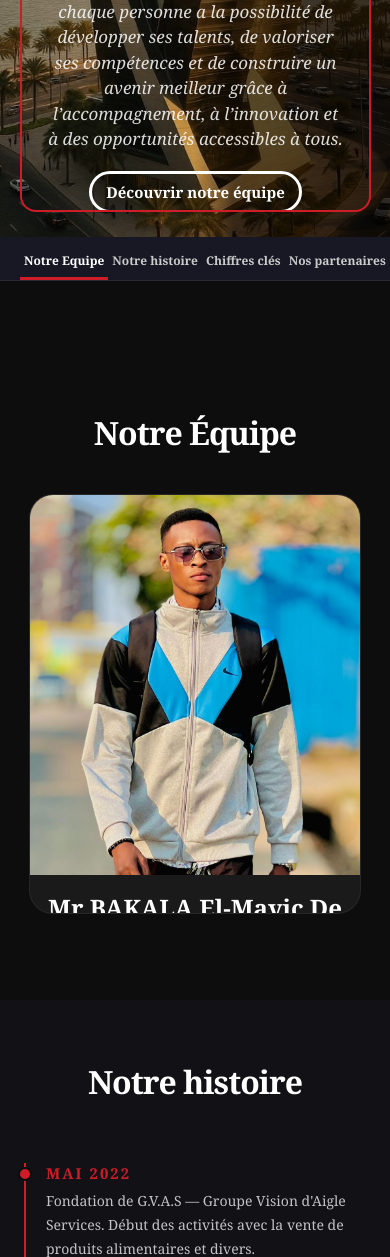
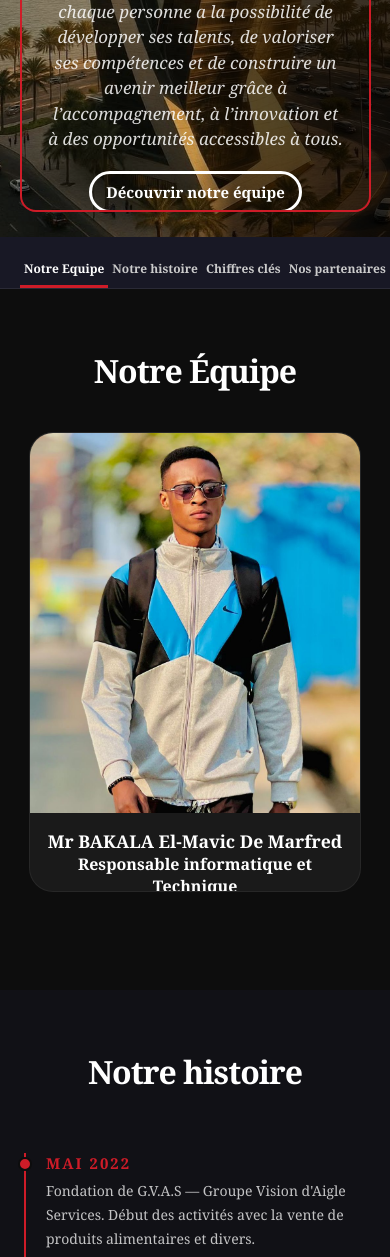
Before and after one commit to El-mavic/Projet_GVAS, a PHP site: page /Vivi/apropos.php in a window 390 px wide. Shown: the part 607-1864 px from the top of the page. Run offline with PHP 8.4, Linux system fonts and the light colour scheme; some libraries are stand-ins or nearby versions.

Commit message:
modified

```diff
--- a/SITE_GVAS/Vivi/apropos.css
+++ b/SITE_GVAS/Vivi/apropos.css
@@ -729,7 +729,7 @@ nav {
     font-size: 12px;
     padding: 8px 4px;
     white-space: nowrap;
-    margin-top: 7px;
+    /* margin-top: 7px; */
   }
    .content {
     top: 50px;
@@ -741,13 +741,13 @@ nav {
     font-size: 0.6rem;
     padding: 8px 6px;
     white-space: nowrap;
-    margin-top: 15px;
-  }
-/*
+    /* margin-top: 15px; */
+  }
+
   .content {
-    top: 70px;
-  }
-*/
+    top: 35px;
+  }
+
 }
 
 .section-title{
@@ -869,7 +869,7 @@ nav {
 @media (max-width: 1366px){
   .team-carousel{
     width: 650px;
-    height: 450px;
+    height: 470px;
   }
   .card-3 img{
     object-fit: cover;
@@ -881,7 +881,7 @@ nav {
 @media (max-width: 820px){
   .team-carousel{
     width: 85vw;
-    height: 420px;
+    height: 460px;
   }
 }
 
@@ -890,7 +890,16 @@ nav {
 @media (max-width: 414px){
   .team-carousel{
     width: 85vw;
-    height: 420px;
+    height: 460px;
+  }
+  .team-content h2{
+    font-size: 1.1rem;
+  }
+  .team-content h3{
+    font-size: 1rem;
+  }
+  .team-section{
+    padding: 60px 24px;
   }
 }
 
@@ -1143,7 +1152,7 @@ nav {
 
 .partenaires-section {
   background: #111116;
-  padding: 200px 0px;
+  padding: 130px 0px;
   overflow: hidden;
 }
 
--- a/SITE_GVAS/Vivi/apropos.php
+++ b/SITE_GVAS/Vivi/apropos.php
@@ -44,7 +44,7 @@ if (!isset($_SESSION['visite_' . $page])) {
       <li><a href="../contacts.php">Contacts</a></li>
     </ul>
     <!-- <button class="bouton">Nous rejoindre</button> -->
-    <a href="../Gloire/page_publicitaire.html" class="bouton">En savoir plus</a>
+    <a href="../Gloire/page_publicitaire.php" class="bouton">En savoir plus</a>
   </nav>
 
   <!-- SECTION HERROO -->
@@ -283,17 +283,19 @@ if (!isset($_SESSION['visite_' . $page])) {
             </div>
           </div>-->
             <div class="footer-social">
-              <a class="fb" href="https://www.facebook.com/share/v/1E8xRbZ7MA/" target="_blank">
+              <a class="fb" href="https://www.facebook.com/profile.php?id=61583138888176" target="_blank">
                 <ion-icon name="logo-facebook"></ion-icon>
               </a>
               <a class="fb" href="https://youtube.com/dcodeyt" target="_blank">
                 <ion-icon name="logo-youtube"></ion-icon>
               </a>
+              <!--
               <a class="fb" href="https://instagram.com/dcodeyt" target="_blank">
                 <ion-icon name="logo-instagram"></ion-icon>
               </a>
-              <a class="fb" href="https://twitter.com/dcodeyt" target="_blank">
-                <ion-icon name="logo-twitter"></ion-icon>
+              -->
+              <a class="fb" href="https://whatsapp.com/dcodeyt" target="_blank">
+                <ion-icon name="logo-whatsapp"></ion-icon>
               </a>
               <a class="fb" href="https://tiktok.com/dcodeyt" target="_blank">
                 <ion-icon name="logo-tiktok"></ion-icon>
@@ -304,10 +306,10 @@ if (!isset($_SESSION['visite_' . $page])) {
           <div class="footer-col">
             <h4>À propos</h4>
             <ul>
-              <li><a href="apropos.html#histoire">Notre histoire</a></li>
-              <li><a href="apropos.html#team">Notre équipe</a></li>
-              <li><a href="apropos.html#chiffres">Chiffres clés</a></li>
-              <li><a href="apropos.html#partenaires">Nos partenaires</a></li>
+              <li><a href="apropos.php#histoire">Notre histoire</a></li>
+              <li><a href="apropos.php#team">Notre équipe</a></li>
+              <li><a href="apropos.php#chiffres">Chiffres clés</a></li>
+              <li><a href="apropos.php#partenaires">Nos partenaires</a></li>
             </ul>
           </div>
 
@@ -316,7 +318,7 @@ if (!isset($_SESSION['visite_' . $page])) {
             <ul>
               <li><a href="Formation.php">Nos programmes</a></li>
               <li><a href="index.php">Inscription</a></li>
-              <li><a href="bon.html">En savoir plus sur nos services</a></li>
+              <li><a href="Gloire/page_publicitaire.php">En savoir plus sur nos services</a></li>
             </ul>
           </div>
 
--- a/SITE_GVAS/contacts.php
+++ b/SITE_GVAS/contacts.php
@@ -36,7 +36,7 @@
                             <li><a href="index.php">Accueil</a></li>
                             <li><a href="Formation.php">Formations</a></li>
                             <li><a href="galerie.php">Galerie</a></li>
-                            <li><a href="a-propos.php">À propos</a></li>
+                            <li><a href="Vivi/apropos.php">À propos</a></li>
                         </ul>
                     </nav><br>
                     <p>Prêt à transformer vos idées en réalité ? Contactez-nous dès maintenant.</p>
--- a/SITE_GVAS/galerie.php
+++ b/SITE_GVAS/galerie.php
@@ -492,10 +492,10 @@ if (!isset($_SESSION['visite_' . $page])) {
         <li><a href="Formation.php">Formations</a></li>
         <li><a href="galerie.php">Galerie</a></li>
         <li><a href="contacts.php">Contact</a></li>
-        <li><a href="a-propos.php">À propos</a></li>
+        <li><a href="Vivi/apropos.php">À propos</a></li>
       </ul>
     </nav>
-    <p>Vivre une galerie speciale pour nos activitées</p>
+    <p>Vivre une galerie speciale pour nos activités</p>
   </div>
 
   </div>
--- a/SITE_GVAS/index.php
+++ b/SITE_GVAS/index.php
@@ -66,7 +66,7 @@ if (!isset($_SESSION['visite_' . $page])) {
             <ul class="links">
                 <li><a href="Temoignage.php">Temoignage</a></li>
                 <li><a href="Formation.php">Formations</a></li>
-                <li><a href="Galerie.php">Gallérie</a></li>
+                <li><a href="Galerie.php">Galerie</a></li>
                 <li><a href="contacts.php">Contacts</a></li>
             </ul>
             <div class="buttons">
--- a/SITE_GVAS/temoignage.php
+++ b/SITE_GVAS/temoignage.php
@@ -44,7 +44,7 @@ if (!isset($_SESSION['visite_' . $page])) {
                     <li><a href="Formation.php">Formations</a></li>
                     <li><a href="galerie.php">Galerie</a></li>
                     <li><a href="contacts.php">Contact</a></li>
-                    <li><a href="a-propos.php">À propos</a></li>
+                    <li><a href="Vivi/apropos.php">À propos</a></li>
 
                 </ul>
             </nav>
```
Also changed, not shown: SITE_GVAS/Vivi/images/admin/WhatsApp Image 2026-05-28 at 1.49.13 PM.jpeg (added), SITE_GVAS/Vivi/images/admin/WhatsApp Image 2026-05-28 at 2.40.05 PM.jpeg (added), SITE_GVAS/Vivi/images/admin/WhatsApp Image 2026-05-28 at 2.40.54 PM.jpeg (added).
